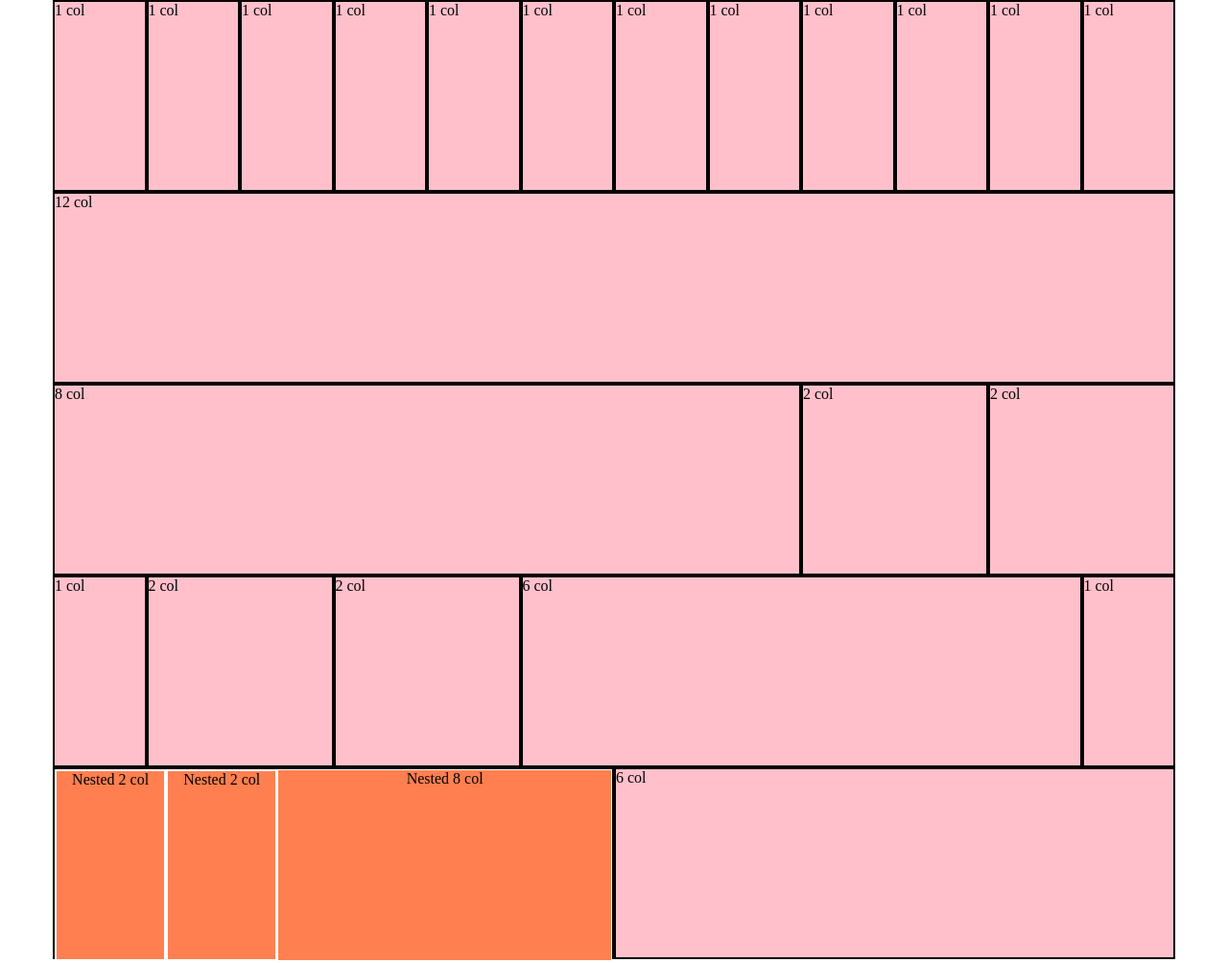
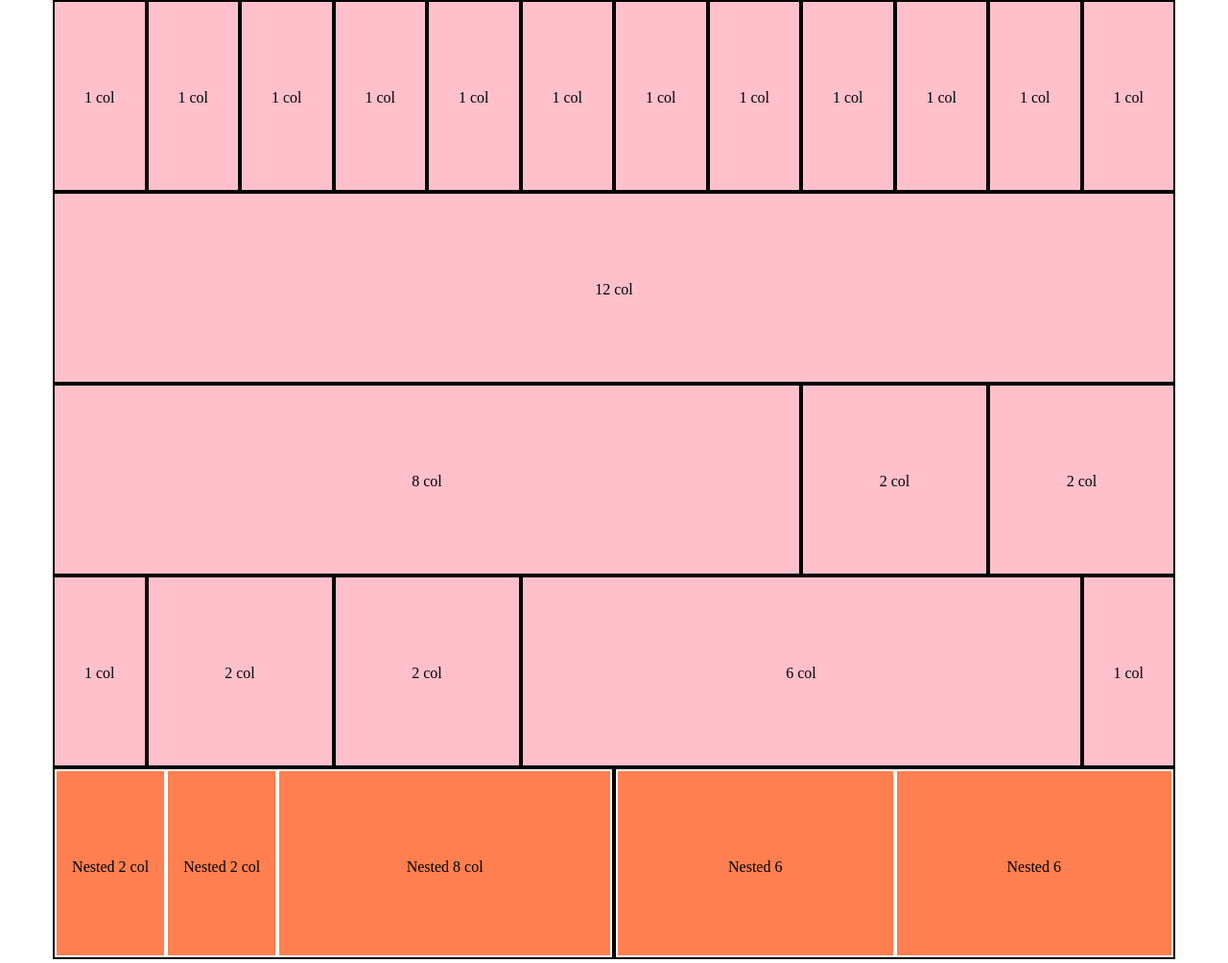
Before and after one commit to mariapiagianguzzi/html-css-12bool, a plain HTML site: page index.html in a window 1280 px wide. Shown: the whole page at 96% size. Drawn offline with Linux system fonts and the light colour scheme.

Commit message:
testo centrato
ho centrato il testo

```diff
--- a/12-bool.css
+++ b/12-bool.css
@@ -24,25 +24,60 @@
 }
 
 
-.col{
+.text-1{
   text-align: center;
+  line-height: 200px;
+  vertical-align: middle;
+}
+.text-12{
+  text-align: center;
+  line-height: 200px;
+  vertical-align: middle;
+}
+
+.text-8{
+  text-align: center;
+  line-height: 200px;
+  vertical-align: middle;
+}
+
+.text-2{
+  text-align: center;
+  line-height: 200px;
+  vertical-align: middle;
+}
+
+
+.text-2{
+  width: 20%;
+  height: 100%;
   background-color: coral;
   border: 2px solid white;
   float: left;
-  width: 20%;
-  height: 200px;
+  text-align: center;
+}
+
+.text-8{
+  width: 60%;
+  height: 100%;
+  background-color: coral;
+  border: 2px solid white;
+  float: left;
+  text-align: center;
 }
 
 
-.col8{
+.text-6{
+  width: 50%;
+  height: 100%;
+  background-color: coral;
+  border: 2px solid white;
   text-align: center;
-  background-color: coral;
-  border: 1px solid white;
+  line-height: 200px;
+  vertical-align: middle;
   float: left;
-  width: 60%;
-  height: 200px;
+  text-align: center;
 }
-
 
 
 /* colonne */
--- a/index.html
+++ b/index.html
@@ -10,46 +10,56 @@
 <body class ="debug">
 
   <div class="container">
-    <div class="col-1">1 col</div>
-    <div class="col-1">1 col</div>
-    <div class="col-1">1 col</div>
-    <div class="col-1">1 col</div>
-    <div class="col-1">1 col</div>
-    <div class="col-1">1 col</div>
-    <div class="col-1">1 col</div>
-    <div class="col-1">1 col</div>
-    <div class="col-1">1 col</div>
-    <div class="col-1">1 col</div>
-    <div class="col-1">1 col</div>
-    <div class="col-1">1 col</div>
+    <div class="col-1 text-1">1 col</div>
+    <div class="col-1 text-1">1 col</div>
+    <div class="col-1 text-1">1 col</div>
+    <div class="col-1 text-1">1 col</div>
+    <div class="col-1 text-1">1 col</div>
+    <div class="col-1 text-1">1 col</div>
+    <div class="col-1 text-1">1 col</div>
+    <div class="col-1 text-1">1 col</div>
+    <div class="col-1 text-1">1 col</div>
+    <div class="col-1 text-1">1 col</div>
+    <div class="col-1 text-1">1 col</div>
+    <div class="col-1 text-1">1 col</div>
   </div>
 
   <div class="container">
-    <div class="col-12">12 col</div>
+    <div class="col-12 text-12">12 col</div>
   </div>
 
   <div class="container">
-      <div class="col-8">8 col</div>
-      <div class="col-2">2 col</div>
-      <div class="col-2">2 col</div>
+      <div class="col-8 text-8">8 col</div>
+      <div class="col-2 text-2">2 col</div>
+      <div class="col-2 text-2">2 col</div>
   </div>
 
   <div class="container">
-    <div class="col-1">1 col</div>
-    <div class="col-2">2 col</div>
-    <div class="col-2">2 col</div>
-    <div class="col-6">6 col</div>
-    <div class="col-1">1 col</div>
+    <div class="col-1 text-1">1 col</div>
+    <div class="col-2 text-2">2 col</div>
+    <div class="col-2 text-2">2 col</div>
+    <div class="col-6 text-6">6 col</div>
+    <div class="col-1 text-1">1 col</div>
   </div>
 
   <div class="container">
-    <div class="col-6">
-      <div class="col">Nested 2 col</div>
-      <div class="col">Nested 2 col</div>
-      <div class="col8">Nested 8 col</div>
+    <div class="row">
+      <div class="col-6">
+        <div class="text-2">Nested 2 col</div>
+        <div class="text-2">Nested 2 col</div>
+        <div class="text-8">Nested 8 col</div>
+      </div>
     </div>
-    <div class="col-6">6 col</div>
+    <div class="row-2">
+        <div class="col-6">
+          <div class="text-6">Nested 6</div>
+          <div class="text-6">Nested 6</div>
+        </div>
+    </div>
+
+
   </div>
+
 
 
 
```
